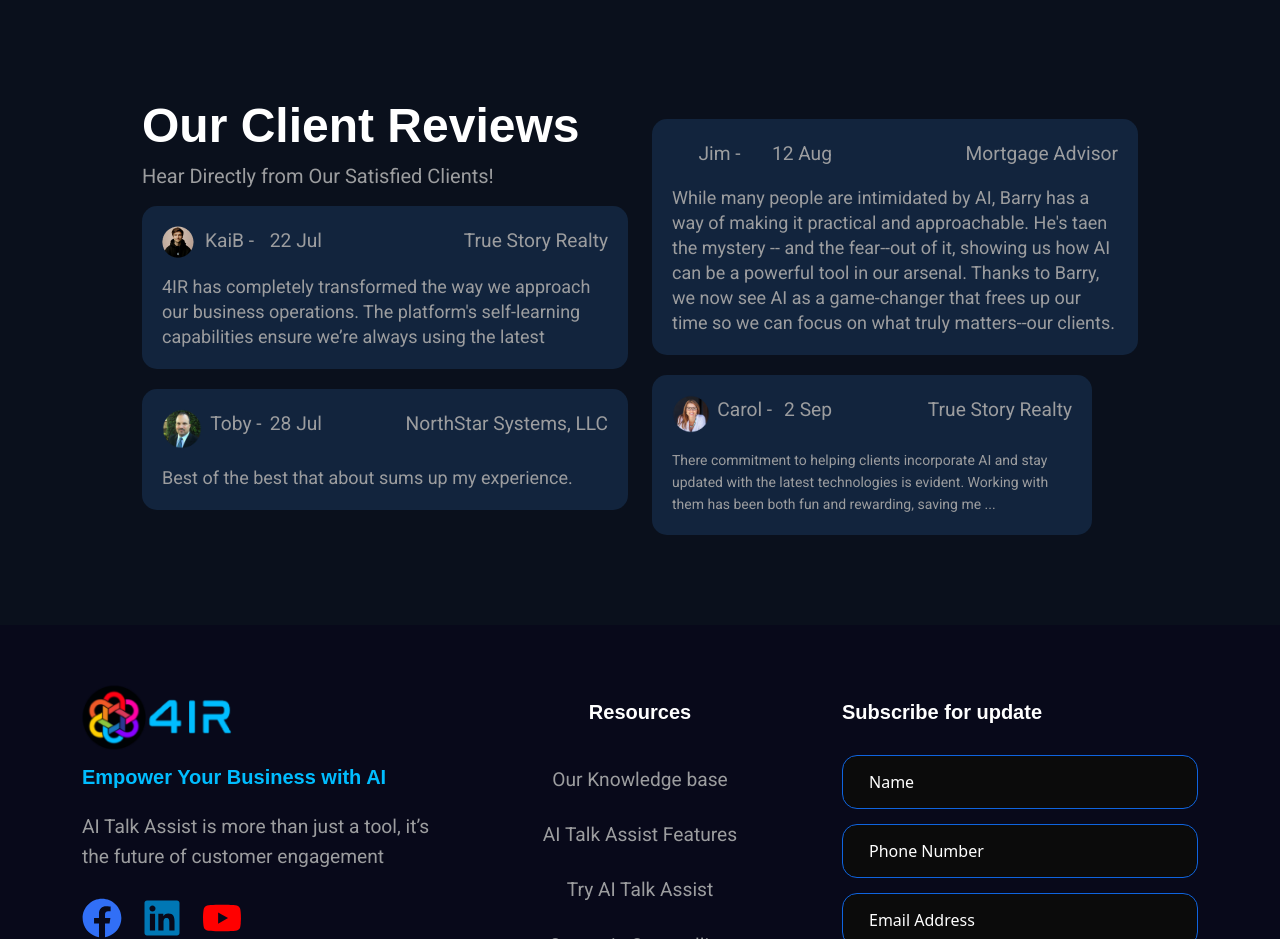
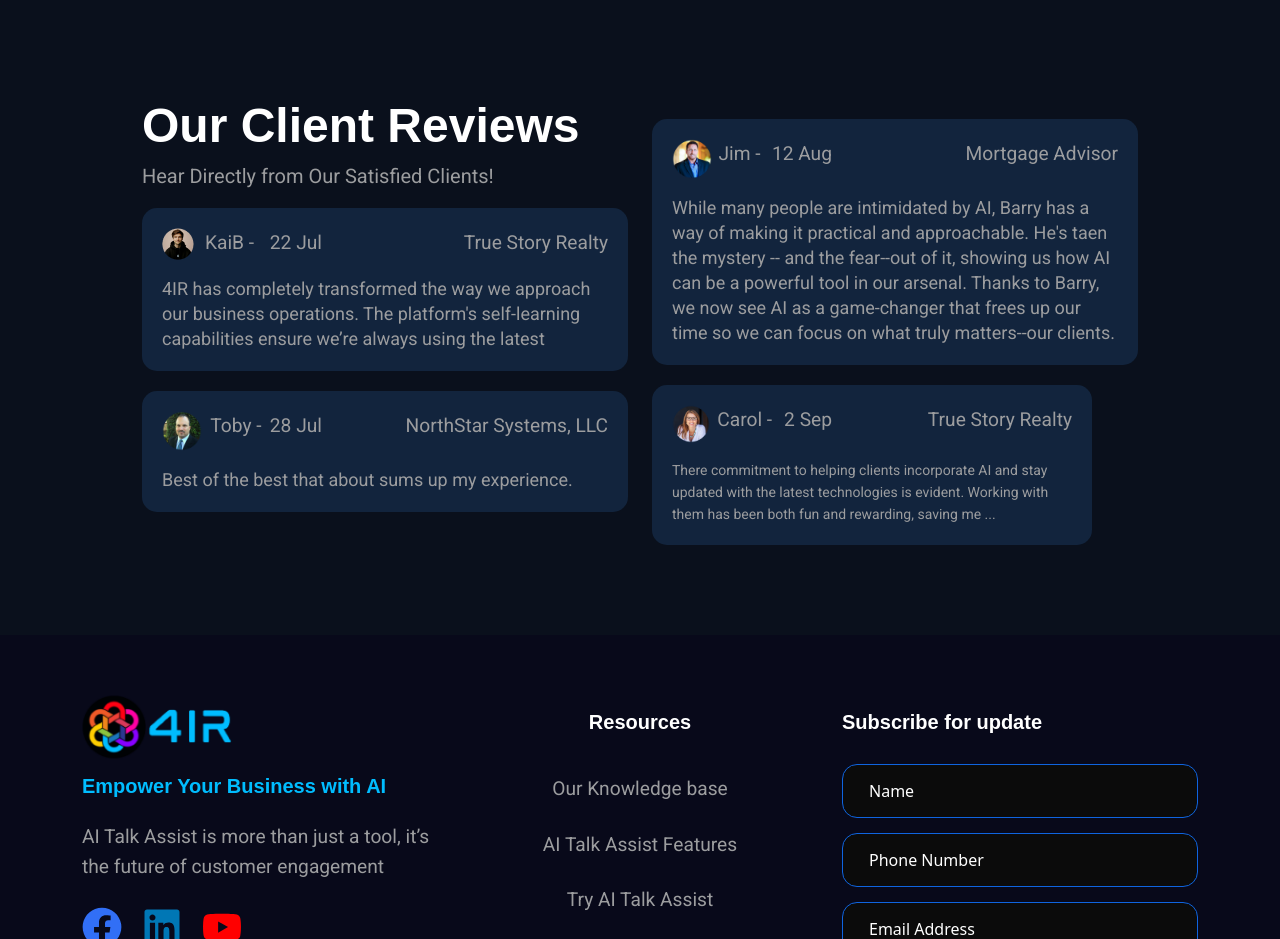
Before and after one commit to ShahbazNadeem/4ir, a Next.js app: page /landing/leadgeneration in a window 1280 px wide. Shown: the part 7460-8399 px from the top of the page. Built offline with nearby package versions, Linux system fonts and the light colour scheme.

Commit message:
testimonial set

```diff
--- a/src/pages/landing/leadgeneration/index.jsx
+++ b/src/pages/landing/leadgeneration/index.jsx
@@ -17,7 +17,7 @@
 import Accordian from "../../../Componenets/landing/Accordian/Accordian";
 import Slider2 from "../../../Componenets/landing/sllider/Slider2";
 import CarolHuston from "@/images/landing/ai_talk_assist/CarolHuston.png"
-// import JimThiel from "@/images/landing/ai_talk_assist/JimThiel.png"
+import JimThiel from "@/images/landing/ai_talk_assist/JimThiel.png"
 import TobyWoods from "@/images/landing/ai_talk_assist/TobyWoods.png"
 export default function AiVoiceCalling() {
   const [showModal, setShowModal] = useState(false);
@@ -799,7 +799,7 @@
                   <div className="d-flex justify-content-between pics-div">
                     <div className="d-flex justify-content-between clientcontent1">
                       <figure>
-                      {/* <Image src={JimThiel} alt="Jim img" width={40} /> */}
+                      <Image src={JimThiel} alt="Jim img" width={40} />
                       </figure>
                       <p>Jim -</p>
                         <p> 12 Aug</p>
```
Also changed, not shown: public/assets/images/landing/ai_talk_assist/JimThiel.png (renamed from public/assets/images/landing/ai_talk_assist/JimThiel .png).
